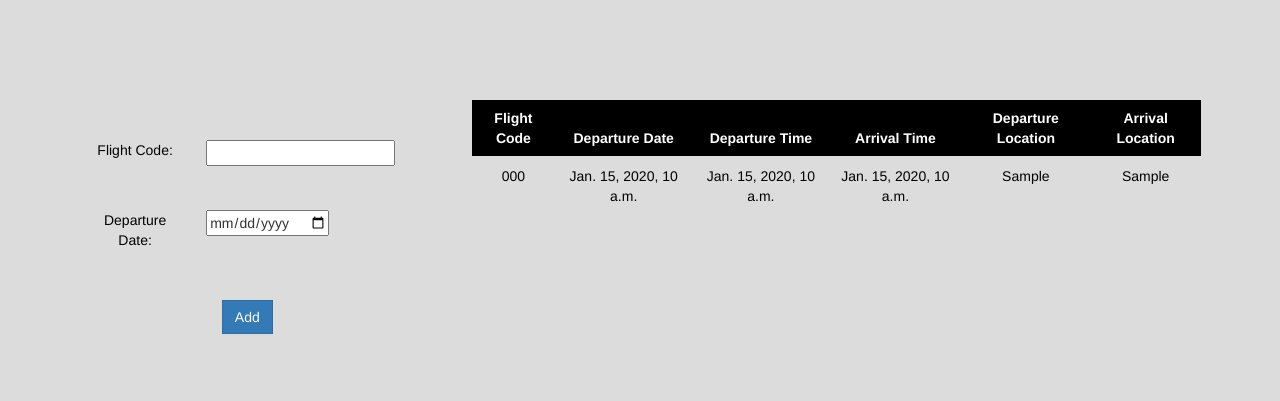
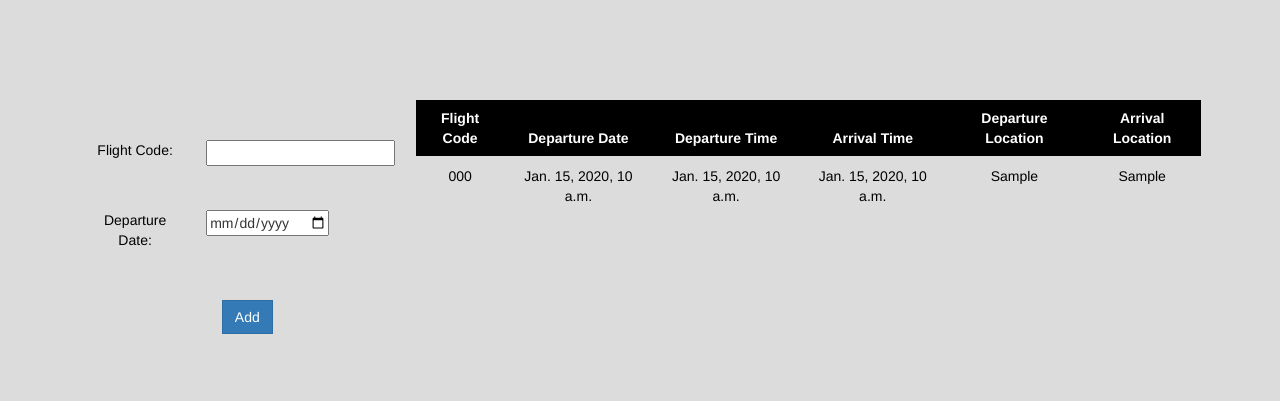
Before and after one commit to Deathridge/planit, a Django app: template flights/templates/flight.html in a window 1280 px wide. Shown: the part 52-453 px from the top of the page. Run offline with Django 3.2, Linux system fonts and the light colour scheme; the template is opened without the code that fills it: most values are stand-ins (such as "Sample title", 1, 10 or a date in 2020); form fields are guessed from the names that the template uses; some libraries are stand-ins or nearby versions.

Commit message:
flight table resize

```diff
--- a/static/css/flights.css
+++ b/static/css/flights.css
@@ -32,7 +32,7 @@
   .flights {
     margin-right: auto;
     float: right;
-    width: 65%;
+    width: 70%;
   }
 
   .flight-form {
```
